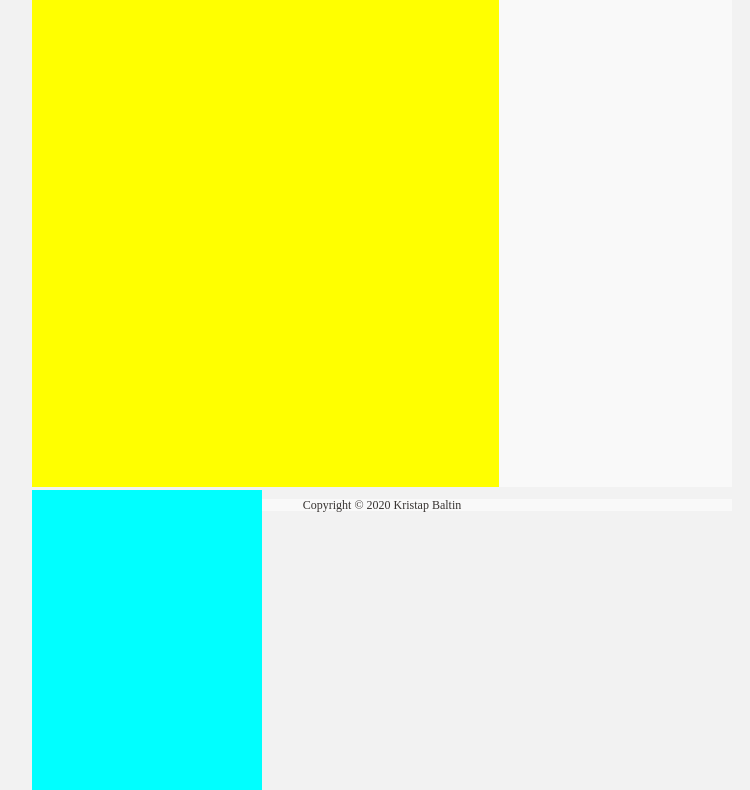
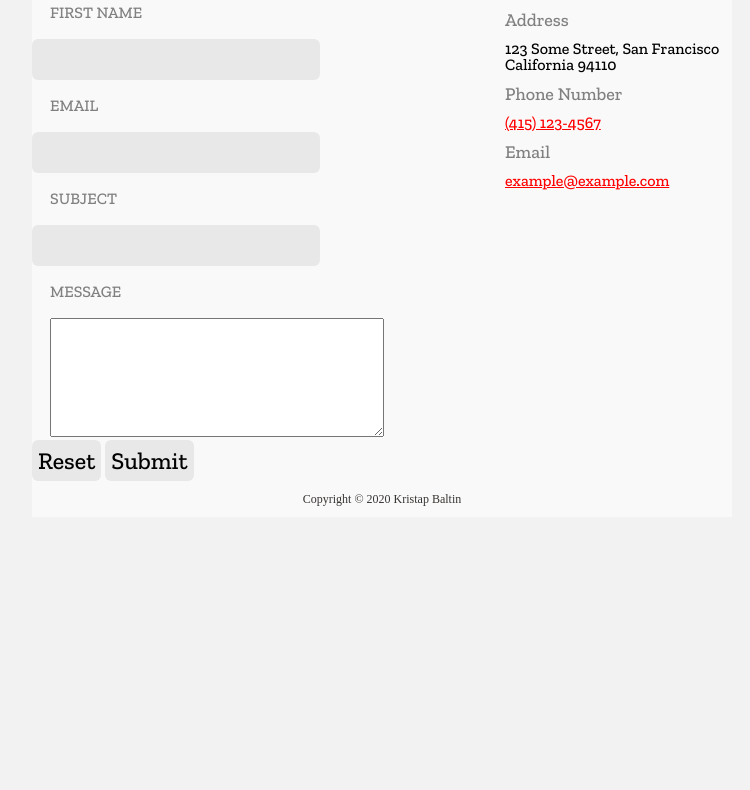
Before and after one commit to Kbaltin/meda-winter2020-kristap, a plain HTML site: page assignments/week1/website/contact.html in a window 1280 px wide. Shown: the part 166-956 px from the top of the page, without its empty margins (258-1008 px from the left). After the commit the page ends 800 px from the top, so only its background shows below. Drawn offline with nearby package versions, Linux system fonts and the light colour scheme.

Commit message:
reviewed html and CSS

```diff
--- a/assignments/week1/website/contact.html
+++ b/assignments/week1/website/contact.html
@@ -3,7 +3,7 @@
 <head>
     <meta charset="UTF-8">
     <meta name="viewport" content="width=device-width, initial-scale=1.0">
-    <title>Homepage</title>
+    <title>Contact</title>
 
     <link rel="stylesheet" href="styles/reset.css" />
     <link rel="stylesheet" href="styles/main.css" />
@@ -26,11 +26,26 @@
 
     <main id="contact-page">
         <div id="first-column">
+            <form>
+                <label for="fName">First Name</label><br />
+                <input type="text" id="fName" /><br />
+                <label for="email">Email</label><br />
+                <input type="text" id="email" /><br />
+                <label for="subject">Subject</label><br />
+                <input type="text" id="subject" /><br />
+                <label for="messages">Message</label><br />
+                <textarea id="message" rows="7"></textarea><br />
+                <input type="reset" />
+                <input type="submit" />
+            </form>
 
-        </div>
-
-        <div id="second-column">
-
+        </div><div id="second-column">
+            <h2>Address</h2>
+            <p>123 Some Street, San Francisco California 94110</p>
+            <h2>Phone Number</h2>
+            <p><a href="tel:+14151234567">(415) 123-4567</a></p>
+            <h2>Email</h2>
+            <p><a href="email:example@example">example@example.com</a></p>
         </div>
     </main>
 
--- a/assignments/week1/website/styles/main.css
+++ b/assignments/week1/website/styles/main.css
@@ -15,7 +15,7 @@ header {
 }
 
 nav {
-    width: 450px;
+    width: 475px;
     position: absolute;
     right: 0;
     top: 75px;
@@ -29,7 +29,7 @@ nav ul {
 nav ul li {
     display: inline-block;
     margin: 10px;
-    font-family: "Zilla Slab" serif;
+    font-family: 'Zilla Slab', serif;
     font-size: 24px;
 }
 
@@ -56,7 +56,7 @@ nav ul li a:active {
 }
 
 main {
-    height: 500px;
+
 }
 
 
@@ -65,21 +65,101 @@ footer p#copy-notice {
     font-size: 12px;
     font-family: serif;
     color: #383432;
-    margin: 12px 0;
+    padding: 12px 0;
 }
 
 /* Contact Page */
 
-main div#first-column {
-    background-color: yellow;
-    width: 467px;
-    height: 500px;
+main div#first-column, main div#second-column {
+    vertical-align: top;
     display: inline-block;
 }
 
+main div#first-column {
+    width: 467px;
+    }
+
+main div#first-column form{
+    display: block;
+}
+
+main div#first-column form label {
+    display: inline-block;
+    font-family: 'Zilla Slab', serif;
+    padding: 18px;
+    text-transform: uppercase;
+    color: grey;
+}
+
+main div#first-column form input {
+    display: inline-block;
+    padding-left: 18px;
+    font-size: 24px;
+    padding: 6px;
+    font-family: 'Zilla Slab', serif;
+    border-width: 0;
+    background-color:#e8e8e8;
+    border-radius: 6px;
+}
+
+main div#first-column form textarea {
+    width: 320px;
+    padding: 6px;
+    margin-left: 18px;
+}
+
 main div#second-column {
-    background-color: cyan;
-    width: 230px;
-    height: 500px;
-    display: inline-block;
+    width: 233px;
+    height: 300px;
+    margin-top: 18px;
 }
+
+main div#second-column p {
+    padding: 6px;
+    font-family: 'Zilla Slab', serif;
+    color: black;
+}
+
+main div#second-column a {
+    color: red;
+}
+
+main div#second-column h2 {
+    padding: 6px;
+    font-size: 18px;
+    font-family: 'Zilla Slab', serif;
+    color: grey;
+    text-transform:
+}
+/* Services Page */
+
+main#services-page table {
+    border: 1px solid grey;
+    width: 100%;
+}
+
+main#services-page table td, main#services-page table th {
+    border: dashed grey 1px;
+    padding: 6px;
+}
+
+main#services-page table thead {
+    background-color:#8fafff;
+}
+
+main#services-page table thead th {
+    padding: 6px;
+    font-family: 'Zilla Slab', serif;
+    color: white;
+    text-transform: uppercase;
+}
+
+main#services-page table tbody td {
+    font-family: 'Zilla Slab', serif;
+    text-align: right;
+    padding: 6px;
+}
+
+main#services-page table .odd-row {
+    background-color: grey;
+}
```
Also changed, not shown: assignments/week1/website/services.html (+27 -2 lines).
